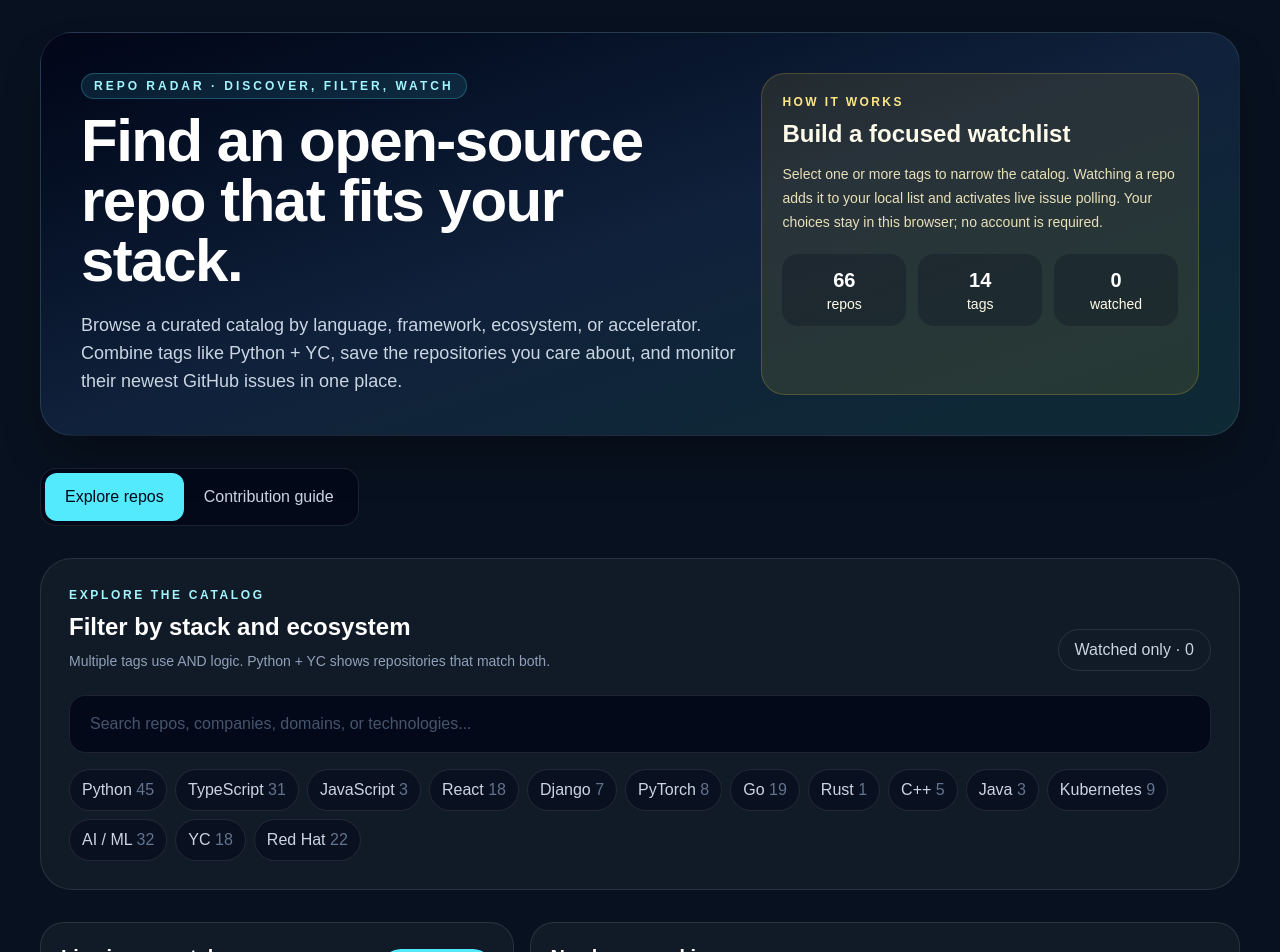
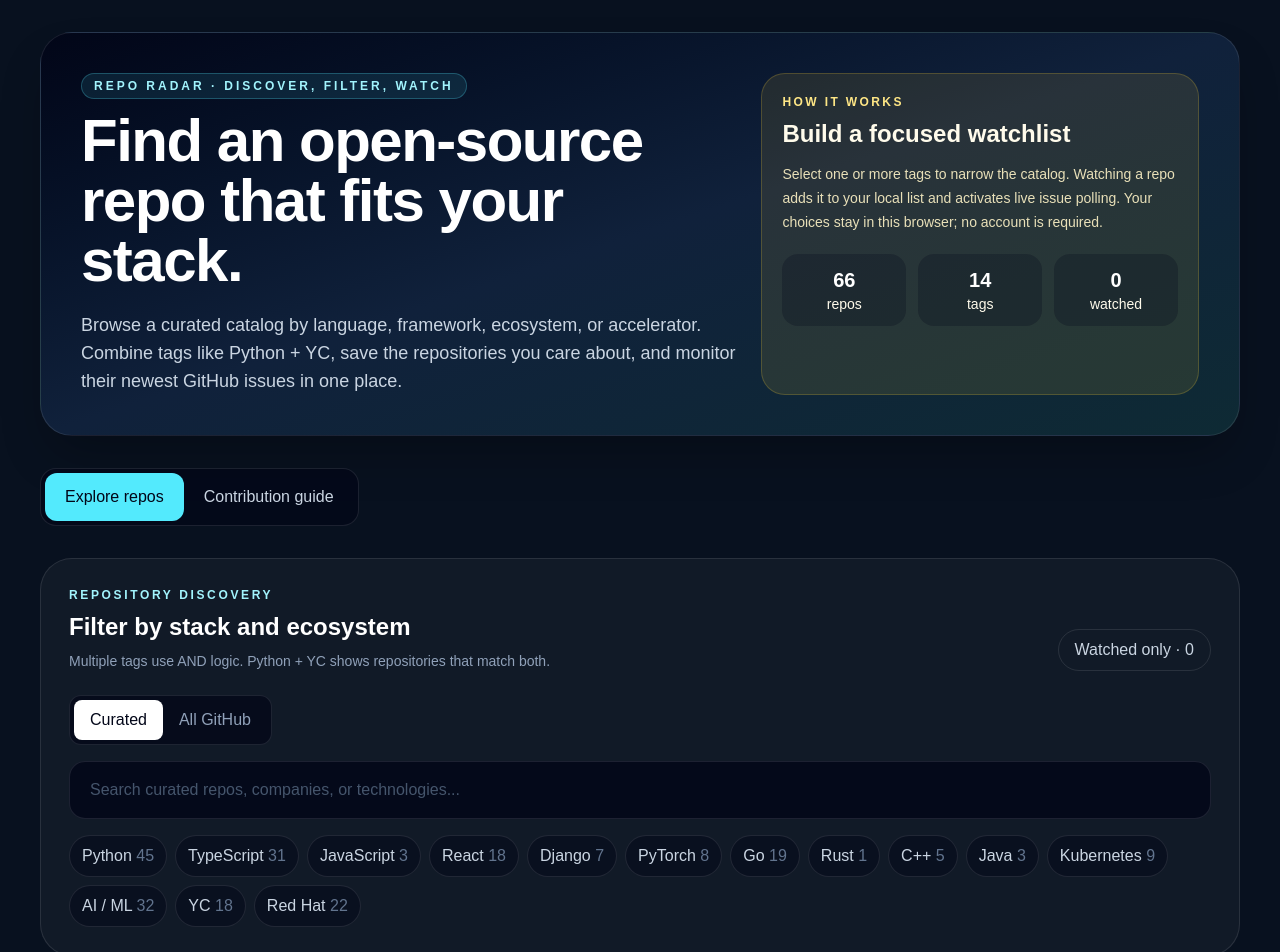
Before and after one commit to ZoroZoro95/RepoForYou, a Next.js app: page / in a window 1280 px wide. Shown: the top 952 px of the page. Built offline with nearby package versions, Linux system fonts and the light colour scheme.

Commit message:
Add live GitHub repository search

```diff
--- a/app/globals.css
+++ b/app/globals.css
@@ -41,6 +41,8 @@ input {
 }
 
 .signal {
+  flex-shrink: 0;
+  max-width: 100%;
   border-radius: 999px;
   border: 1px solid rgba(255, 255, 255, 0.1);
   padding: 0.35rem 0.65rem;
--- a/app/page.tsx
+++ b/app/page.tsx
@@ -25,6 +25,19 @@ type GithubIssue = {
   labels: Array<{ name: string; color?: string }>;
   comments: number;
   pull_request?: unknown;
+};
+
+type GithubRepoResult = {
+  id: number;
+  full_name: string;
+  html_url: string;
+  description: string | null;
+  language: string | null;
+  stargazers_count: number;
+  forks_count: number;
+  open_issues_count: number;
+  pushed_at: string;
+  topics?: string[];
 };
 
 const repos: Repo[] = [
@@ -1147,7 +1160,13 @@ export default function Home() {
   const [selectedTags, setSelectedTags] = useState<string[]>([]);
   const [showWatchedOnly, setShowWatchedOnly] = useState(false);
   const [activeView, setActiveView] = useState<"explore" | "guide">("explore");
+  const [searchScope, setSearchScope] = useState<"curated" | "github">("curated");
   const [currentPage, setCurrentPage] = useState(1);
+  const [githubResults, setGithubResults] = useState<GithubRepoResult[]>([]);
+  const [githubTotal, setGithubTotal] = useState(0);
+  const [githubPage, setGithubPage] = useState(1);
+  const [githubLoading, setGithubLoading] = useState(false);
+  const [githubError, setGithubError] = useState("");
   const knownIssueIds = useRef<Set<number>>(new Set());
   const initialLoadComplete = useRef(false);
 
@@ -1292,6 +1311,53 @@ export default function Home() {
     (visiblePage - 1) * reposPerPage,
     visiblePage * reposPerPage,
   );
+
+  const githubPageCount = Math.max(
+    1,
+    Math.ceil(Math.min(githubTotal, 1000) / reposPerPage),
+  );
+
+  async function searchGithub(page = 1) {
+    const searchTerm = query.trim();
+    if (!searchTerm) {
+      setGithubError("Enter a repository, technology, or topic to search GitHub.");
+      return;
+    }
+
+    setGithubLoading(true);
+    setGithubError("");
+    try {
+      const headers: HeadersInit = {
+        Accept: "application/vnd.github+json",
+        "X-GitHub-Api-Version": "2022-11-28",
+      };
+      if (token.trim()) headers.Authorization = `Bearer ${token.trim()}`;
+      const params = new URLSearchParams({
+        q: `${searchTerm} archived:false`,
+        sort: "stars",
+        order: "desc",
+        per_page: String(reposPerPage),
+        page: String(page),
+      });
+      const response = await fetch(`https://api.github.com/search/repositories?${params}`, {
+        headers,
+      });
+      if (!response.ok) {
+        throw new Error(`GitHub returned ${response.status} ${response.statusText}`);
+      }
+      const data = (await response.json()) as {
+        total_count: number;
+        items: GithubRepoResult[];
+      };
+      setGithubResults(data.items);
+      setGithubTotal(data.total_count);
+      setGithubPage(page);
+    } catch (err) {
+      setGithubError(err instanceof Error ? err.message : "GitHub search failed");
+    } finally {
+      setGithubLoading(false);
+    }
+  }
 
   async function enableNotifications() {
     if (!("Notification" in window)) return;
@@ -1398,13 +1464,17 @@ export default function Home() {
           <div className="flex flex-col gap-4 lg:flex-row lg:items-end lg:justify-between">
             <div>
               <p className="text-xs font-semibold uppercase tracking-[0.22em] text-cyan-200">
-                Explore the catalog
+                Repository discovery
               </p>
               <h2 className="mt-2 text-2xl font-semibold text-white">
-                Filter by stack and ecosystem
+                {searchScope === "curated"
+                  ? "Filter by stack and ecosystem"
+                  : "Search every public GitHub repository"}
               </h2>
               <p className="mt-2 text-sm text-slate-400">
-                Multiple tags use AND logic. Python + YC shows repositories that match both.
+                {searchScope === "curated"
+                  ? "Multiple tags use AND logic. Python + YC shows repositories that match both."
+                  : "Results come live from GitHub and can be added directly to your watchlist."}
               </p>
             </div>
             <div className="flex flex-wrap gap-2">
@@ -1421,7 +1491,7 @@ export default function Home() {
               >
                 Watched only · {watched.length}
               </button>
-              {(selectedTags.length > 0 || query || showWatchedOnly) && (
+              {searchScope === "curated" && (selectedTags.length > 0 || query || showWatchedOnly) && (
                 <button
                   className="rounded-full border border-white/10 px-4 py-2 text-sm text-slate-300 hover:border-rose-300/50 hover:text-rose-100"
                   onClick={() => {
@@ -1437,8 +1507,35 @@ export default function Home() {
             </div>
           </div>
 
-          <label className="mt-6 block">
-            <span className="sr-only">Search repositories</span>
+          <div className="mt-6 flex w-fit rounded-xl border border-white/10 bg-slate-950/70 p-1">
+            {(["curated", "github"] as const).map((scope) => (
+              <button
+                aria-pressed={searchScope === scope}
+                className={`rounded-lg px-4 py-2 text-sm font-semibold transition ${
+                  searchScope === scope
+                    ? "bg-white text-slate-950"
+                    : "text-slate-400 hover:text-white"
+                }`}
+                key={scope}
+                onClick={() => {
+                  setSearchScope(scope);
+                  setCurrentPage(1);
+                }}
+              >
+                {scope === "curated" ? "Curated" : "All GitHub"}
+              </button>
+            ))}
+          </div>
+
+          <form
+            className="mt-4 flex flex-col gap-2 sm:flex-row"
+            onSubmit={(event) => {
+              event.preventDefault();
+              if (searchScope === "github") searchGithub(1);
+            }}
+          >
+            <label className="block flex-1">
+              <span className="sr-only">Search repositories</span>
             <input
               className="w-full rounded-2xl border border-white/10 bg-slate-950/80 px-5 py-4 text-white outline-none placeholder:text-slate-600 focus:border-cyan-300"
               type="search"
@@ -1447,11 +1544,25 @@ export default function Home() {
                 setQuery(event.target.value);
                 setCurrentPage(1);
               }}
-              placeholder="Search repos, companies, domains, or technologies..."
+              placeholder={
+                searchScope === "curated"
+                  ? "Search curated repos, companies, or technologies..."
+                  : "Try: python speech recognition, topic:observability, or stars:>5000"
+              }
             />
-          </label>
-
-          <div className="mt-4 flex flex-wrap gap-2" aria-label="Repository tags">
+            </label>
+            {searchScope === "github" && (
+              <button
+                className="rounded-2xl bg-cyan-300 px-6 py-4 font-semibold text-slate-950 transition hover:bg-cyan-200 disabled:opacity-50"
+                disabled={githubLoading}
+                type="submit"
+              >
+                {githubLoading ? "Searching..." : "Search GitHub"}
+              </button>
+            )}
+          </form>
+
+          {searchScope === "curated" && <div className="mt-4 flex flex-wrap gap-2" aria-label="Repository tags">
             {tagOrder.map((tag) => {
               const active = selectedTags.includes(tag);
               return (
@@ -1469,7 +1580,17 @@ export default function Home() {
                 </button>
               );
             })}
-          </div>
+          </div>}
+          {searchScope === "github" && githubError && (
+            <p className="mt-4 rounded-2xl border border-rose-300/20 bg-rose-300/10 p-4 text-sm text-rose-100">
+              {githubError}
+            </p>
+          )}
+          {searchScope === "github" && !token.trim() && (
+            <p className="mt-3 text-xs text-slate-500">
+              GitHub applies a stricter anonymous limit to repository search. Add a token in the watcher settings if searches begin returning 403.
+            </p>
+          )}
         </section>
 
         <section className="grid gap-4 lg:grid-cols-[0.8fr_1.2fr]">
@@ -1600,7 +1721,7 @@ export default function Home() {
           </div>
         </section>
 
-        <section>
+        {searchScope === "curated" && <section>
           <div className="mb-4 flex flex-wrap items-end justify-between gap-3">
             <div>
               <p className="text-xs font-semibold uppercase tracking-[0.2em] text-slate-500">
@@ -1628,12 +1749,12 @@ export default function Home() {
             return (
               <article
                 key={repo.fullName}
-                className="flex flex-col rounded-3xl border border-white/10 bg-white/[0.04] p-5"
+                className="flex min-w-0 flex-col overflow-hidden rounded-3xl border border-white/10 bg-white/[0.04] p-5"
               >
                 <div className="flex items-start justify-between gap-3">
-                  <div>
+                  <div className="min-w-0 flex-1">
                     <a
-                      className="text-lg font-semibold text-white hover:text-cyan-200"
+                      className="block break-words text-lg font-semibold text-white hover:text-cyan-200"
                       href={`https://github.com/${repo.fullName}`}
                       target="_blank"
                     >
@@ -1733,7 +1854,117 @@ export default function Home() {
               </button>
             </nav>
           )}
-        </section>
+        </section>}
+
+        {searchScope === "github" && (
+          <section>
+            <div className="mb-4 flex flex-wrap items-end justify-between gap-3">
+              <div>
+                <p className="text-xs font-semibold uppercase tracking-[0.2em] text-slate-500">
+                  Live GitHub search
+                </p>
+                <h2 className="mt-1 text-2xl font-semibold text-white">
+                  {githubTotal > 0
+                    ? `${githubTotal.toLocaleString()} repositories found`
+                    : "Search beyond the curated catalog"}
+                </h2>
+              </div>
+              {githubTotal > 1000 && (
+                <p className="text-sm text-slate-500">GitHub exposes the first 1,000 results.</p>
+              )}
+            </div>
+
+            {githubResults.length === 0 && !githubLoading && (
+              <div className="rounded-3xl border border-dashed border-white/15 bg-white/[0.03] p-10 text-center">
+                <h3 className="text-lg font-semibold text-white">Search GitHub’s public repositories</h3>
+                <p className="mt-2 text-sm text-slate-400">
+                  Use plain terms or GitHub qualifiers such as language:python, topic:audio, or stars:&gt;1000.
+                </p>
+              </div>
+            )}
+
+            <div className="grid gap-4 md:grid-cols-2 xl:grid-cols-3">
+              {githubResults.map((repo) => {
+                const active = watched.includes(repo.full_name);
+                return (
+                  <article
+                    className="flex min-w-0 flex-col overflow-hidden rounded-3xl border border-white/10 bg-white/[0.04] p-5"
+                    key={repo.id}
+                  >
+                    <div className="min-w-0">
+                      <a
+                        className="block break-words text-lg font-semibold text-white hover:text-cyan-200"
+                        href={repo.html_url}
+                        target="_blank"
+                      >
+                        {repo.full_name}
+                      </a>
+                      <p className="mt-3 min-h-12 text-sm leading-6 text-slate-400">
+                        {repo.description || "No repository description provided."}
+                      </p>
+                    </div>
+
+                    <div className="mt-4 flex flex-wrap gap-2 text-xs text-slate-300">
+                      {repo.language && (
+                        <span className="rounded-full bg-cyan-300/10 px-2 py-1 text-cyan-100">
+                          {repo.language}
+                        </span>
+                      )}
+                      <span className="rounded-full bg-slate-950 px-2 py-1">
+                        ★ {repo.stargazers_count.toLocaleString()}
+                      </span>
+                      <span className="rounded-full bg-slate-950 px-2 py-1">
+                        {repo.forks_count.toLocaleString()} forks
+                      </span>
+                      <span className="rounded-full bg-slate-950 px-2 py-1">
+                        {repo.open_issues_count.toLocaleString()} open issues
+                      </span>
+                    </div>
+
+                    <p className="mt-4 text-xs text-slate-500">
+                      Last pushed {formatAge(repo.pushed_at)}
+                    </p>
+                    <button
+                      className={`mt-5 rounded-2xl px-4 py-3 text-sm font-semibold transition ${
+                        active
+                          ? "bg-cyan-300 text-slate-950 hover:bg-cyan-200"
+                          : "border border-white/10 text-slate-200 hover:border-cyan-300/60"
+                      }`}
+                      onClick={() => toggleRepo(repo.full_name)}
+                    >
+                      {active ? "Watching" : "Watch issues"}
+                    </button>
+                  </article>
+                );
+              })}
+            </div>
+
+            {githubResults.length > 0 && (
+              <nav
+                aria-label="GitHub search pages"
+                className="mt-6 flex items-center justify-center gap-3"
+              >
+                <button
+                  className="rounded-xl border border-white/10 px-4 py-2 text-sm text-slate-300 disabled:opacity-40"
+                  disabled={githubPage === 1 || githubLoading}
+                  onClick={() => searchGithub(githubPage - 1)}
+                >
+                  Previous
+                </button>
+                <span className="text-sm text-slate-400">
+                  Page <strong className="text-white">{githubPage}</strong> of {githubPageCount}
+                </span>
+                <button
+                  className="rounded-xl border border-white/10 px-4 py-2 text-sm text-slate-300 disabled:opacity-40"
+                  disabled={githubPage === githubPageCount || githubLoading}
+                  onClick={() => searchGithub(githubPage + 1)}
+                >
+                  Next
+                </button>
+              </nav>
+            )}
+          </section>
+        )}
         </>}
 
         {false && <section className="rounded-[2rem] border border-violet-300/20 bg-violet-300/[0.06] p-5 lg:p-7">
```
Also changed, not shown: 1 other file (tests, documents, lock files or other folders).
